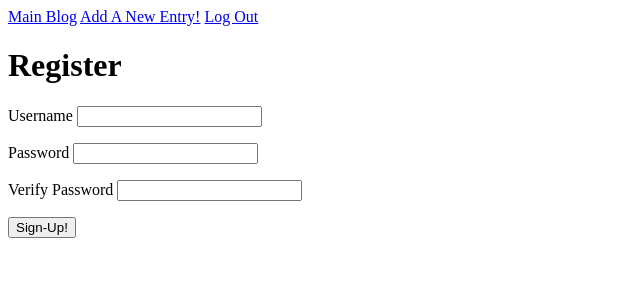
After one commit to IsaacArcos248/Blogz, a Flask app: page /signup in a window 1280 px wide. The commit adds this page. Shown: the top 300 px of the page, without its empty margins (0-640 px from the left). Run offline with Flask 2, Linux system fonts and the light colour scheme.

Commit message:
almost finished!

```diff
--- a/main.py
+++ b/main.py
@@ -1,10 +1,11 @@
-from flask import Flask, request, redirect, render_template
+from flask import Flask, request, redirect, render_template,session
 from flask_sqlalchemy import SQLAlchemy
 
 app = Flask(__name__)
 app.config['DEBUG'] = True
-app.config['SQLALCHEMY_DATABASE_URI'] = 'mysql+pymysql://build-a-blog:build-a-blog@localhost:8889/build-a-blog'
+app.config['SQLALCHEMY_DATABASE_URI'] = 'mysql+pymysql://blogz:blogz@localhost:8889/blogz'
 app.config['SQLALCHEMY_ECHO'] = True
+app.secret_key="Pullth3l3v3rKronk"
 db = SQLAlchemy(app)
 
 class Blog(db.Model):
@@ -12,21 +13,118 @@ class Blog(db.Model):
     id = db.Column(db.Integer, primary_key=True)
     title = db.Column(db.String(120))
     body = db.Column(db.String(120))
+    owner_id = db.Column(db.Integer, db.ForeignKey('user.id'))
 
-    def __init__(self, title, body):
+    def __init__(self, title, body, owner):
         self.title = title
         self.body = body
+        self.owner = owner
+
+
+class User(db.Model):
+    id = db.Column(db.Integer, primary_key=True)
+    username = db.Column(db.String(120),unique=True)
+    password = db.Column(db.String(120))
+    blogs = db.relationship('Blog', backref = 'owner')
+
+    def __init__(self, username, password):
+        self.username = username
+        self.password = password
+
+
+# @app.before_request
+# def require_login():
+#     allowed_routes = ['login','blog','index','signup']
+#     if request.endpoint not in allowed_routes and 'username' not in session:
+#         return redirect('/login')
 
 @app.route('/')
 def index():
-    return redirect('/blog')
+    users = User.query.all()
+    return render_template('index.html', users=users)
+
+@app.route('/signup',methods=['GET','POST'])
+def sign_up():
+    if request.method == ['POST']:
+        username=request.form['username']
+        password=request.form['password']
+        verification=request.form['passver']
+
+        username_error = ''
+        password_error = ''
+        verification_error = ''
+
+        if not username:
+            username_error = 'Username field must have a valid data type'
+        else:
+            if len(username) < 3 or len(username)> 20:
+                username_error = "The Username must be 3-20 characters in lenght!"
+
+        if not password:
+            password_error = 'Password must not be empty'
+        else:
+            if password != verification:
+                password_error = 'Your Password Must Match the Password in the Verification Field!'
+                password = ''
+
+        if not verification:
+            verification_error = "Please enter the password again to verify"
+        else:
+            if verification != password:
+                verification_error = 'Your Password Must Match the Password Field !'
+                verification = ''
+
+        if username_error or password_error or verification_error:
+            return render_template('signup.html', username = username, password = password, verification = verification,
+            username_error = username_error, password_error = password_error, verification_error = verification_error)
+        else:
+            new_user=User(username,password)
+            db.session.add(new_user)
+            db.session.commit()
+            session['username'] = username
+            return redirect('/blog')
+
+    return render_template('signup.html', username = '', password = '', verificaton = '', username_error = '', password_error = '', verification_error = '')
+
+@app.route('/login', methods = ["POST","GET"])
+def login():
+    if request.method == "POST":
+        username = request.form["username"]
+        password = request.form["password"]
+        user = User.query.filter_by(username=username).first()
+
+        user_error = ''
+        password_error = ''
+
+        if not username:
+            user_error = "The username does not exist!"
+        else:
+            user_error = ''
+
+        if not password:
+            password_error = "The password is incorrect"
+        else:
+            password_error = ''
+
+        if username and user.password == password:
+            session["username"]= username
+            return redirect ("/newpost")
+        else:
+            return redirect("/login",user_error = user_error, password_error = password_error)
+
+    return render_template('login.html', username = '', password = '', username_error = '', password_error = '')
+
+@app.route('/newpost')
+def post():
+    return render_template('newpost.html', title = "New Entry")
+
 
 @app.route('/newpost', methods=['POST','GET'])
 def new_post():
-
     if request.method == "POST":
         title = request.form['title']
         body = request.form['body']
+        owner = User.query.filter_by(username=session['username']).first()
 
         title_error = ''
         body_error=''
@@ -46,13 +144,10 @@ def new_post():
         if title_error or body_error:
             return render_template('newpost.html', title = title, body = body, title_error = title_error, body_error=body_error)
         else:
-            new_entry = Blog(title,body)
+            new_entry = Blog(title,body,owner)
             db.session.add(new_entry)
             db.session.commit()
             return redirect("/blog?id={}".format(new_entry.id))
-
-    return render_template('newpost.html', title = "Add A Blog Entry")
-
 
 @app.route('/blog', methods = ['POST','GET'])
 def index_2():
@@ -65,14 +160,16 @@ def index_2():
         entry = Blog.query.get(blog_id)
         return render_template('record.html', entry = entry, title = 'Blog Post')
 
-
-@app.route('/blog', methods=['GET'])
-def display():
+@app.route('/blog', methods=['GET',"POST"])
+def display_blog():
     if request.method == "GET":
         blog_id = request.args.get('id')
         return(render_template('record.html', title = title ,blog_id = blog_id ))
 
-
+@app.route('/logout')
+def logout():
+    del session['username']
+    return redirect('/')
 
 if __name__ == '__main__':
     app.run()
--- a/templates/base.html
+++ b/templates/base.html
@@ -13,6 +13,7 @@
     <div>
         <a href='/blog'>Main Blog</a>
         <a href = '/newpost'>Add A New Entry!</a>
+        <a href= '/logout'>Log Out</a>
     </div>
 
 
--- a/templates/blog.html
+++ b/templates/blog.html
@@ -1,7 +1,7 @@
 {% extends "base.html" %}
 
 {% block content %}
-    <h1>Build-A-Blog!</h1>
+    <h1>Blogz!</h1>
 
     {% if entries|length == 0 %}
     <p>No Entries yet</p>
--- /dev/null
+++ b/templates/signup.html
@@ -0,0 +1,30 @@
+{% extends "base.html" %}
+
+{% block content %}
+<h1>Register</h1>
+<style>
+    .error {
+        color: red;
+    }
+</style>
+<form method='POST'>
+    <label>Username
+    <input type="text" name="username" value='{{username}}' />
+    </label>
+    <p class="error">{{username_error}}</p>
+
+    <label>Password
+    <input type="password" name="password" value='{{password}}'/>
+    </label>
+    <p class="error">{{password_error}}</p>
+
+    <label>Verify Password</label>
+    <input type="password" name= "verification" value="{{verification}}"/>
+    </label>
+    <p class="error">{{passver_error}}</p>
+
+    <input type="Submit" value="Sign-Up!">
+</form>
+
+
+{% endblock %}
```
Also changed, not shown: templates/index.html (added, +10 -0 lines), templates/login.html (added, +26 -0 lines), templates/todos.html (deleted, +0 -42 lines).
